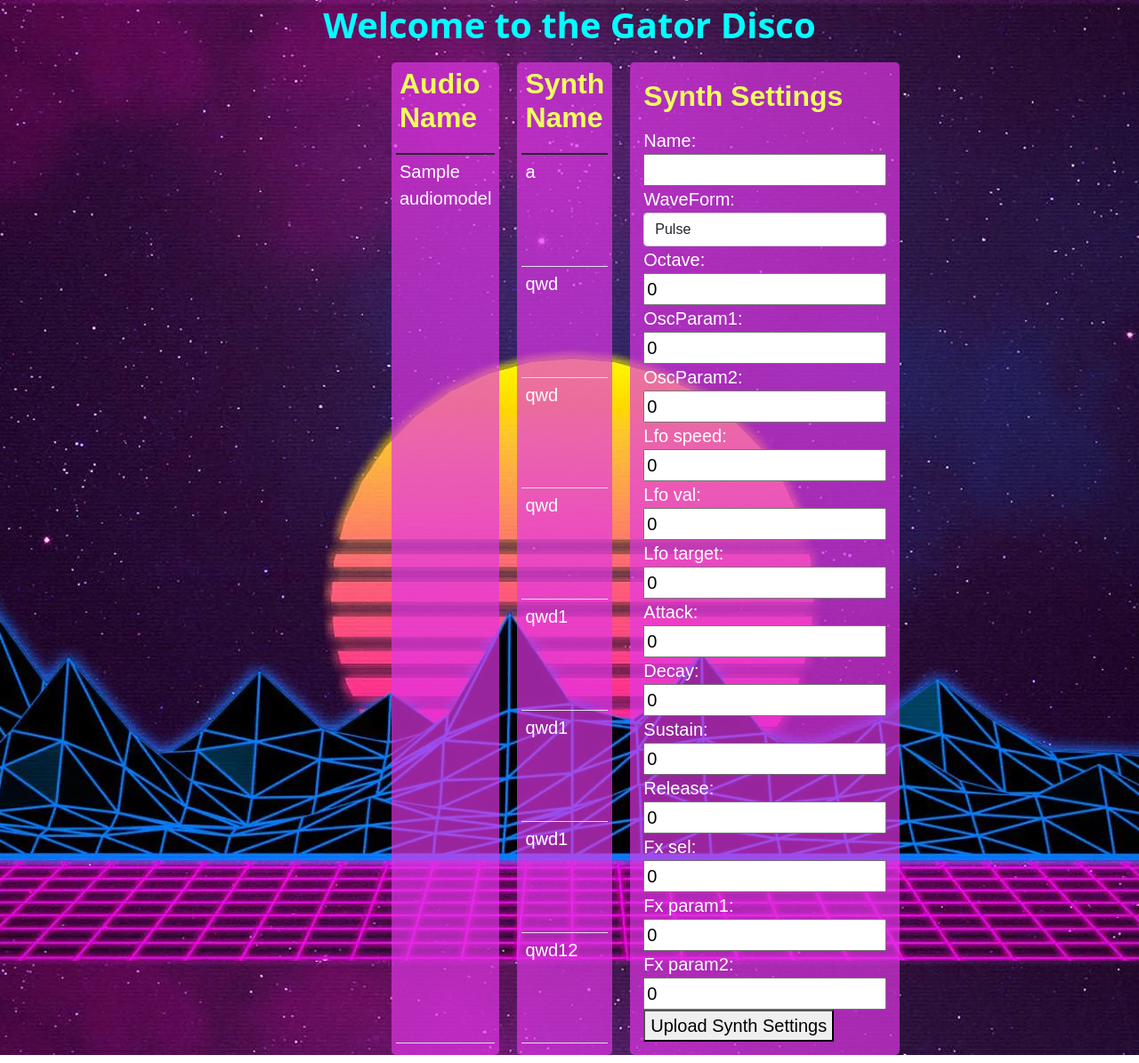
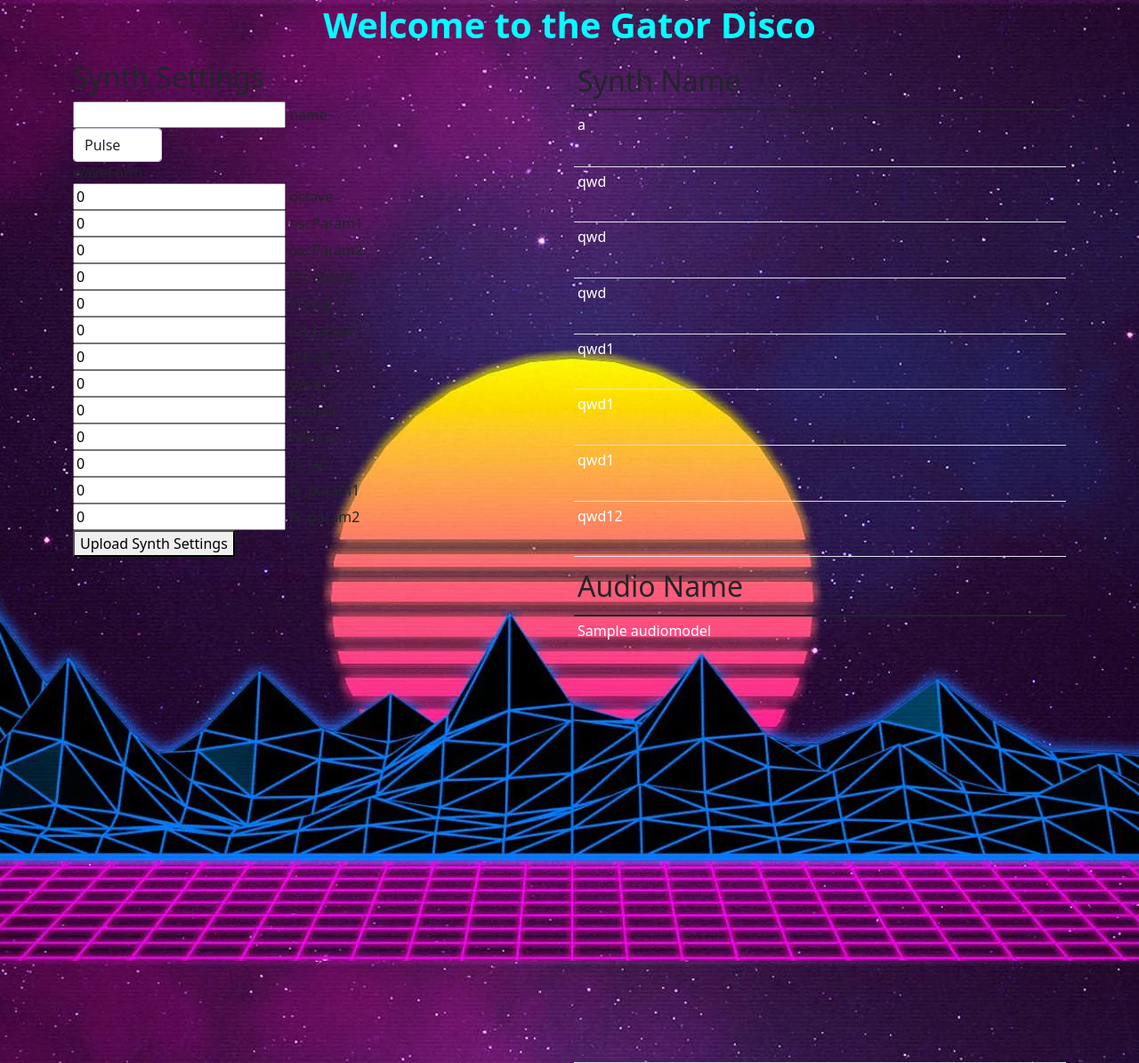
Before and after one commit to XavierJEsteve/GatorDisco, a Django app: page / in a window 1280 px wide. Shown: the whole page at 89% size. Run offline with Django 3.2, Linux system fonts and the light colour scheme; data comes from the database, SQL or seed files in the repository; both versions use the stored data as it was after the commit; tables that the repository leaves empty hold one stand-in row (values such as "Sample post").

Commit message:
Revamping to bootstrap layout

```diff
--- a/disco_server/fileshare/forms.py
+++ b/disco_server/fileshare/forms.py
@@ -31,8 +31,17 @@
         )
 
         widgets = {
-            'waveForm' : forms.Select(choices=WAVE_CHOICES, attrs={'class': 'form-control'}),
+            'waveForm' : forms.Select(choices=WAVE_CHOICES, attrs={'class': 'form-control','style':'width:100px'}),
         }
+
+        def __init__(self, *args, **kwargs):
+            super(SynthForm,self).__init__(*args, **kwargs)
+            for field in iter(self.fields):
+                self.fields[field].widget.attrs.update({
+                    'class': 'form-control',
+                })
+                self.fields[field].widget.attrs['style'] = 'width:50px;'
+
 
 class AudioForm(ModelForm):
     class Meta:
--- a/disco_server/fileshare/static/disco_server/cover.css
+++ b/disco_server/fileshare/static/disco_server/cover.css
@@ -33,29 +33,6 @@
   background-position: top;
 }
 
-#main-wrapper {
-
-}
-
-#synthForm {
-  /* background-color: cyan; */
-}
-
-.div-forms {
-  display: grid;
-  grid-template-columns: 1fr;
-  grid-gap: 20px;
-  justify-content: center;
-}
-
-.div-form {
-  padding: 10px;
-  /* border: 5px solid  rgb(239, 255, 93);
-  fill:  rgb(239, 255, 93); */
-  padding-bottom: 10px;
-  justify-content: center;
-}
-
  h1 {
   padding: .25rem 0;
   font-weight: 700;
@@ -65,41 +42,30 @@
   text-align: center;
 }
 
-h2 {
+/* h2 {
   padding: .25rem 0;
   font-weight: 700;
   color: rgb(239, 255, 93);
   background-color: transparent;
   border-bottom: .25rem solid transparent;
-  /* text-align: center; */
+} */
+
+.container {
+  display: grid;
+  grid-template-columns: 1fr 1fr;
+  grid-template-rows: 1fr 1fr;
+  gap: 10px 10px;
+  grid-template-areas:
+    "synthForm synthFiles"
+    "audioUpload audioFiles";
 }
+.audioUpload { grid-area: audioUpload; }
+.synthForm { grid-area: synthForm; }
+.audioFiles { grid-area: audioFiles; }
+.synthFiles { grid-area: synthFiles; }
 
-.main-container{
-  margin: 10px auto;
-  width:400px;
-  height:800px;
-  display:grid;
-  grid-template-columns: 1fr 1fr 1fr;
-  grid-row: auto;
-  column-gap: 20px;
-  row-gap: 20px;
-}
-
-.main-section {
-  background-color: rgba(227, 54, 233, 0.671);
-  padding:5px;
-  border-radius:5px;
-  color:#fff;
-  display:flex;
-  align-items:center;
-  justify-content:center;
-  font-size:20px;
-  font-family:sans-serif;
-
-}
 
 .td-bright {
-  /* color: rgb(239, 255, 93);  */
   color: white;
 }
  .nav-masthead .nav-link {
@@ -124,10 +90,3 @@
   color: #fff;
   border-bottom-color: #fff;
 }
-
-/*
- * FORMS
- */
- form {
-   align-items: center;
- }
--- a/disco_server/fileshare/views.py
+++ b/disco_server/fileshare/views.py
@@ -20,28 +20,31 @@
         if request.method == 'POST':
                 synthform = SynthForm(request.POST)
                 if synthform.is_valid():
+                        print(synthform)
                         synthform.save()
                         # Need to save config settings in a place that the raylib application can load it
-                        config_bytes = [
-                                synthform.cleaned_data.get("octave"),
-                                synthform.cleaned_data.get("waveForm"),
-                                synthform.cleaned_data.get("oscParam1"),
-                                synthform.cleaned_data.get("oscParam2"),
-                                synthform.cleaned_data.get("attack"),
-                                synthform.cleaned_data.get("decay"),
-                                synthform.cleaned_data.get("sustain"),
-                                synthform.cleaned_data.get("release"),
-                                synthform.cleaned_data.get("cutoff"),
-                                synthform.cleaned_data.get("hp_lp")
-                        ]
-                        synthform = SynthForm() # Clear form after submission
-
-                        with open('synth_settings.bin', 'wb') as cfile:
-                                cfile.write(bytearray(config_bytes))
+                        # config_bytes = [
+                        #         synthform.cleaned_data.get("octave"),
+                        #         synthform.cleaned_data.get("waveForm"),
+                        #         synthform.cleaned_data.get("oscParam1"),
+                        #         synthform.cleaned_data.get("oscParam2"),
+                        #         synthform.cleaned_data.get("attack"),
+                        #         synthform.cleaned_data.get("decay"),
+                        #         synthform.cleaned_data.get("sustain"),
+                        #         synthform.cleaned_data.get("release"),
+                        #         synthform.cleaned_data.get("cutoff"),
+                        #         synthform.cleaned_data.get("hp_lp")
+                        # ]
+                        # synthform = SynthForm() # Clear form after submission
+                        # with open('synth_settings.bin', 'wb') as cfile:
+                        #         cfile.write(bytearray(config_bytes))
+                else:
+                        print("Synthform is invalid")
 
         else:
+
                 synthform = SynthForm()
-
+                # print(synthform)
         context = {
                 'audio_files'   : audio_files,
                 'synth_files'   : synth_files,
--- a/disco_server/templates/base.html
+++ b/disco_server/templates/base.html
@@ -6,17 +6,20 @@
         <meta name="viewport" content="width=device-width, initial-scale=1, shrink-to-fit=no">
         <title>Gator Disco</title>
         <!-- Bootstrap for styling. Meta content is uses as a "mobile first" approach to smart resizing  -->
+
+
         <link href="https://cdn.jsdelivr.net/npm/bootstrap@5.1.3/dist/css/bootstrap.min.css" rel="stylesheet" integrity="sha384-1BmE4kWBq78iYhFldvKuhfTAU6auU8tT94WrHftjDbrCEXSU1oBoqyl2QvZ6jIW3" crossorigin="anonymous">
         <link rel="stylesheet" type="text/css" href="{% static 'disco_server/cover.css' %}">
 
         <meta name="viewport" content="width=device-width, initial-scale=1">
     </head>
-    <body id="main-wrapper">
+    <body>
         <h1> Welcome to the Gator Disco</h1>
-        <div class="main-container">
             {% block content_index %}
             {% endblock content_index %}
-        </div>
-        <script src="https://cdn.jsdelivr.net/npm/bootstrap@5.1.3/dist/js/bootstrap.bundle.min.js" integrity="sha384-ka7Sk0Gln4gmtz2MlQnikT1wXgYsOg+OMhuP+IlRH9sENBO0LRn5q+8nbTov4+1p" crossorigin="anonymous"></script>
+        <script src="https://code.jquery.com/jquery-3.3.1.slim.min.js" integrity="sha384-q8i/X+965DzO0rT7abK41JStQIAqVgRVzpbzo5smXKp4YfRvH+8abtTE1Pi6jizo" crossorigin="anonymous"></script>
+        <script src="https://cdn.jsdelivr.net/npm/popper.js@1.14.7/dist/umd/popper.min.js" integrity="sha384-UO2eT0CpHqdSJQ6hJty5KVphtPhzWj9WO1clHTMGa3JDZwrnQq4sF86dIHNDz0W1" crossorigin="anonymous"></script>
+        <script src="https://cdn.jsdelivr.net/npm/bootstrap@4.3.1/dist/js/bootstrap.min.js" integrity="sha384-JjSmVgyd0p3pXB1rRibZUAYoIIy6OrQ6VrjIEaFf/nJGzIxFDsf4x0xIM+B07jRM" crossorigin="anonymous"></script>
+        <!-- <script src="https://cdn.jsdelivr.net/npm/bootstrap@5.1.3/dist/js/bootstrap.bundle.min.js" integrity="sha384-ka7Sk0Gln4gmtz2MlQnikT1wXgYsOg+OMhuP+IlRH9sENBO0LRn5q+8nbTov4+1p" crossorigin="anonymous"></script> -->
     </body>
 </html>
--- a/disco_server/templates/index.html
+++ b/disco_server/templates/index.html
@@ -1,7 +1,27 @@
 {% extends 'base.html' %}
 
 {% block content_index %}
-    <div class = "main-section">
+<div class="container">
+    <div class="AudioUpload">
+    </div>
+
+    <div class="synthForm">
+        <h2>Synth Settings</h2>
+        <form method="POST" enctype="multipart/form-data">
+            {% csrf_token %}
+            <!-- <div class="form-control"> -->
+                {% for field in synthform %}
+                    <div class="form-group">
+                        {{ field }}
+                        <label>{{ field.name }}</label>
+                    </div>
+                {% endfor %}
+            <!-- </div> -->
+            <button type="submit">Upload Synth Settings</button>
+        </form>
+    </div>
+
+    <div class="audioFiles">
         <table class= "table table-sm">
             <thead class="thead-dark">
                 <tr>
@@ -19,7 +39,8 @@
             </tbody>
         </table>
     </div>
-    <div class = "main-section">
+
+    <div class="synthFiles">
         <table class= "table table-sm">
             <thead class="thead-dark">
                 <tr>
@@ -38,17 +59,5 @@
         </table>
     </div>
 
-    <div class="main-section">
-        <div class="div-forms">
-            <div class="div-form">
-                <h2>Synth Settings</h2>
-                <form id="synthForm" method="post" enctype="multipart/form-data">
-                    {% csrf_token %}
-                    {{ synthform }}
-                    <button type="submit">Upload Synth Settings</button>
-                </form>
-            </div>
-        </div>
-    </div>
-
+</div>
 {% endblock %}
```
Also changed, not shown: disco_server/db.sqlite3, disco_server/fileshare/static/disco_server/eq-background.png (deleted), 1 other file.
